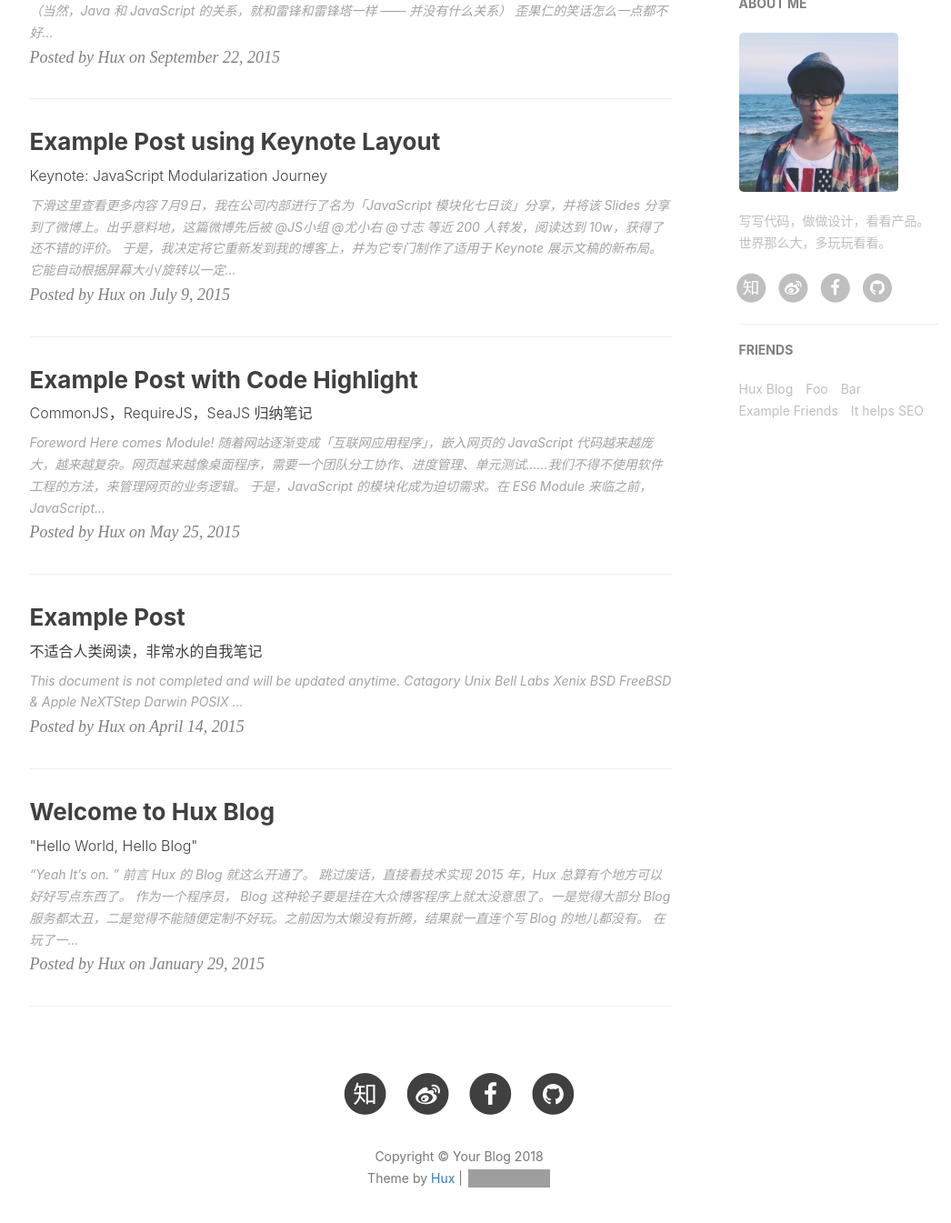
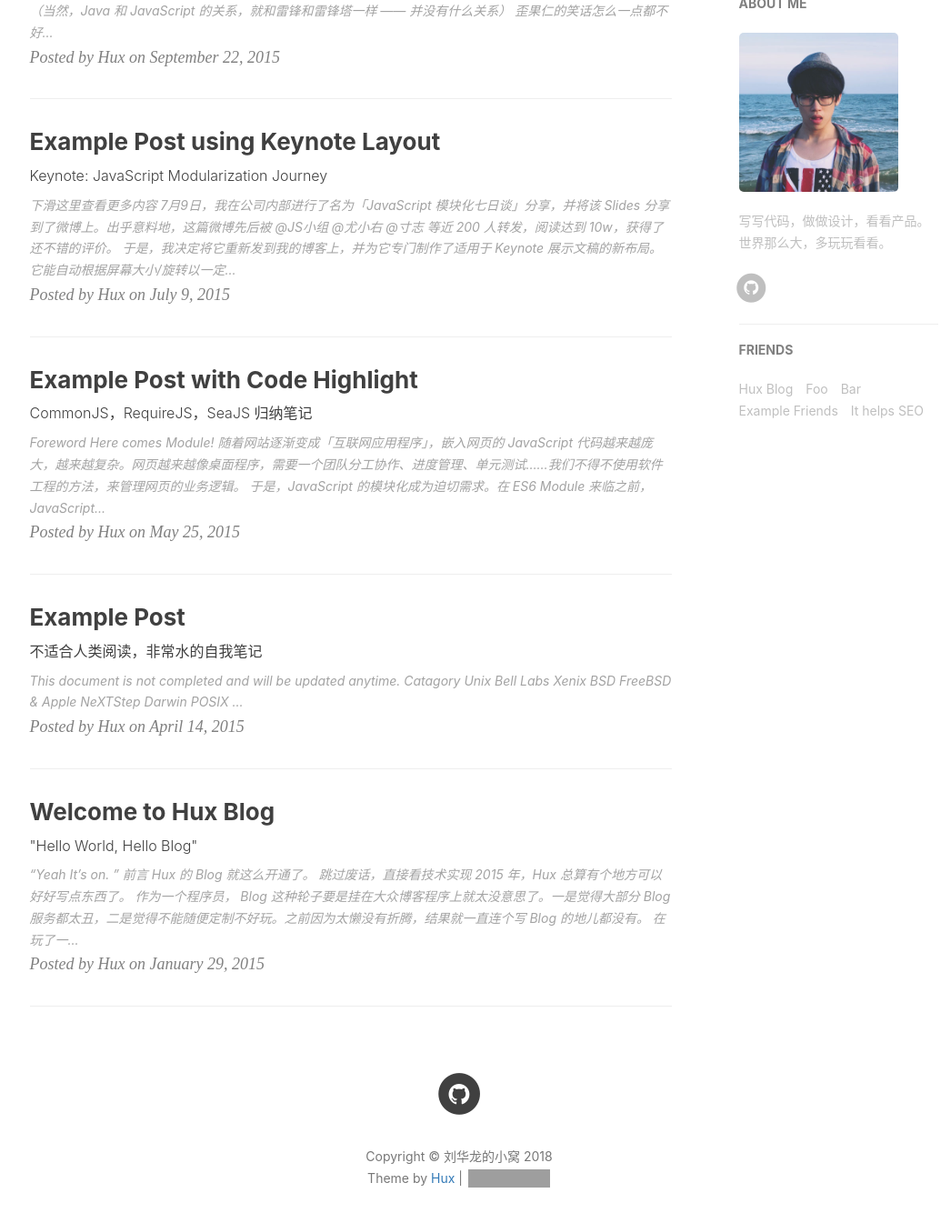
Before and after one commit to L-hualong/L-hualong.github.io, a Jekyll site: the page built from index.html, in a window 1280 px wide and 1400 px high, scrolled down 590 px. Shown: the top 1345 px of the window at 91% size, without its empty margins (135-1181 px from the left). Built offline with Jekyll 4.4.1, drawn with Linux system fonts in a browser that asks for light colours; nearby versions of some CDN libraries; the list of posts is cut into pages by our own code; comment, search, counter and statistics services are not loaded; some of the changed lines change nothing that is shown; some of the changed text lies outside the part shown; grey boxes are pictures that could not be loaded.

Commit message:
修改config

```diff
--- a/_config.yml
+++ b/_config.yml
@@ -1,10 +1,10 @@
 # Site settings
-title: Your Blog
-SEOTitle: 你的博客 | Your Blog
+title: 刘华龙的小窝
+SEOTitle: 刘华龙
 header-img: img/home-bg.jpg
-email: huxpro@gmail.com
-description: ""
-keyword: ""
+email: hualong8849@qq.com
+description: "关于iOS开发与设计、黑客与画家 | 刘华龙，Software Engineer & Mobile Lover，UX Designer | 这里是 @刘华龙 的个人博客，与你一起发现更大的世界。"
+keyword: "ios开发 , IOS , ios ,刘华龙的小窝, 刘华龙, 华龙, hualong8849, hualong, liuhualong, 刘华龙的博客 , 博客, 个人网站, 互联网"
 url: "http://L-hualong.github.io"              # your host, for absolute URL
 baseurl: ""         # for example, '/blog' if your blog hosted on 'host/blog'
 
@@ -12,11 +12,11 @@ baseurl: ""         # for example, '/blog' if your blog hosted on 'host/blog'
 
 # SNS settings
 RSS: false
-weibo_username:     huxpro
-zhihu_username:     huxpro
-github_username:    huxpro
+# weibo_username:     huxpro
+# zhihu_username:     huxpro
+github_username:    L-hualong
 #twitter_username:  huxpro
-facebook_username:  huxpro
+# facebook_username:  huxpro
 
 
 
@@ -50,7 +50,7 @@ kramdown:
 #disqus_username: _your_disqus_short_name_
 
 # Duoshuo settings
-duoshuo_username: huxblog
+# duoshuo_username: huxblog
 # Share component is depend on Comment so we can NOT use share only.
 duoshuo_share: true                     # set to false if you want to use Comment without Sharing
 
```
